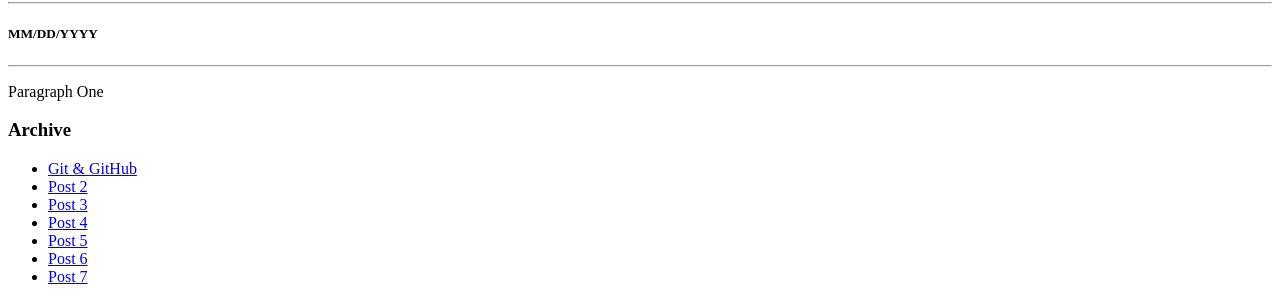
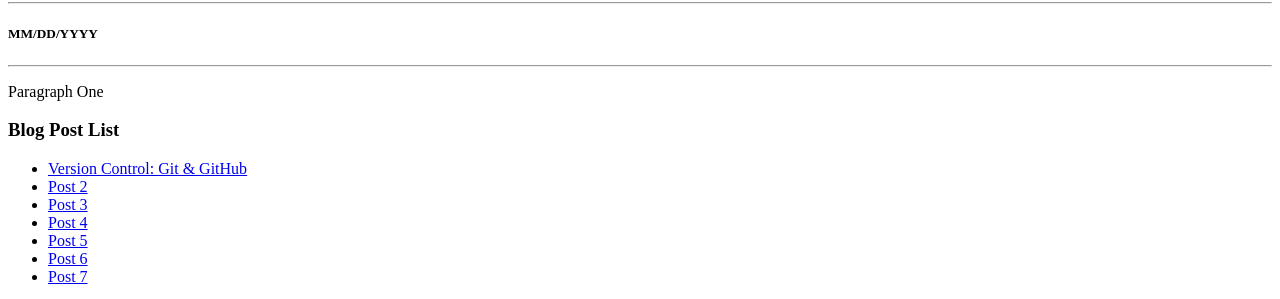
Before and after one commit to aalcesto23/aalcesto23.github.io, a plain HTML site: page blog-template.html in a window 1280 px wide. Shown: the part 219-518 px from the top of the page. Drawn offline with Linux system fonts and the light colour scheme.

Commit message:
Edit blog list header

```diff
--- a/blog-template.html
+++ b/blog-template.html
@@ -35,9 +35,9 @@
 
 	<aside>
     	<section>
-        <h3>Archive</h3>
+        <h3>Blog Post List</h3>
 	        <ul>
-	        	<li><a href="git.html">Git & GitHub</a></li>
+	        	<li><a href="git.html">Version Control: Git & GitHub</a></li>
 	        	<li><a href="#">Post 2</a></li>
 	        	<li><a href="#">Post 3</a></li>
 	        	<li><a href="#">Post 4</a></li>
```
